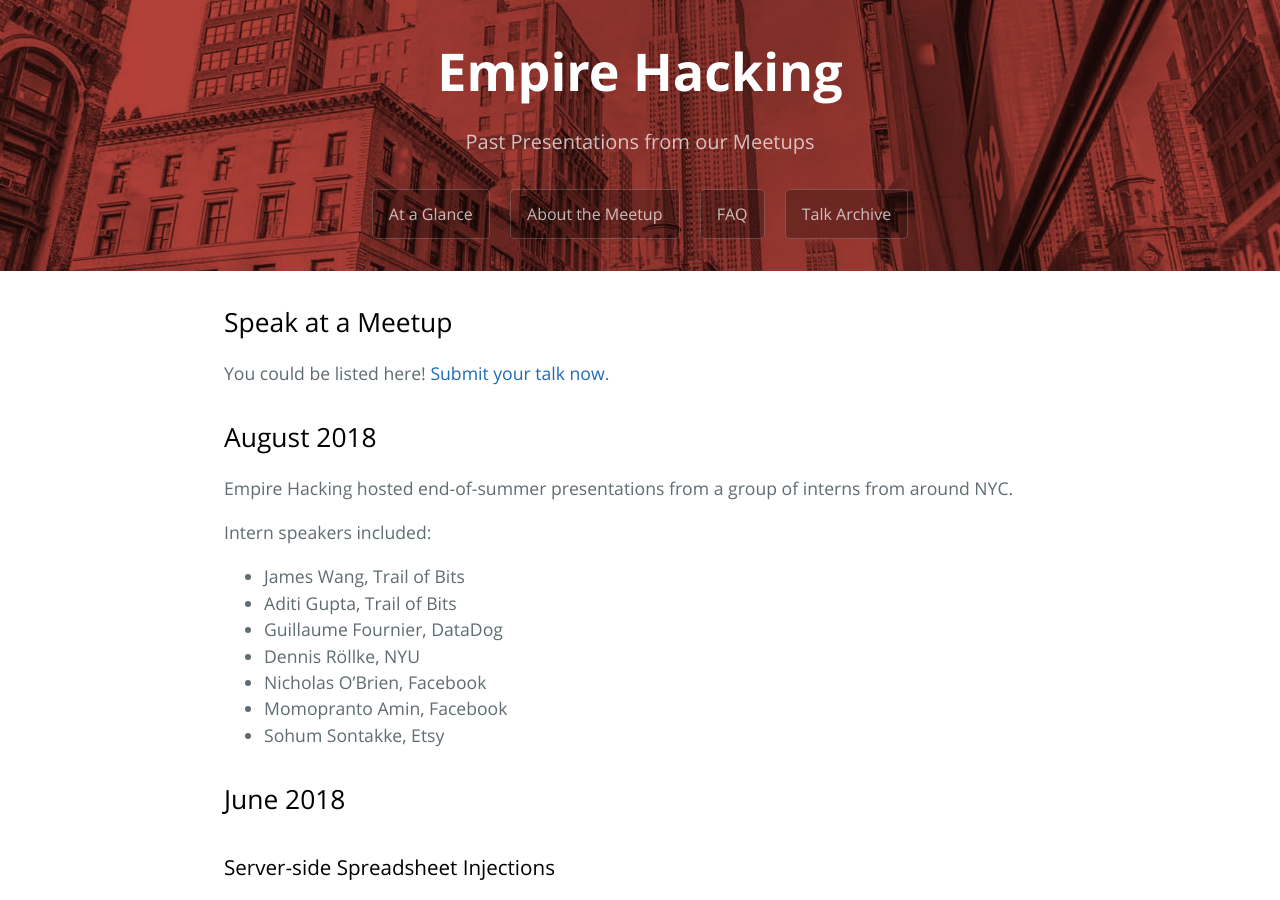
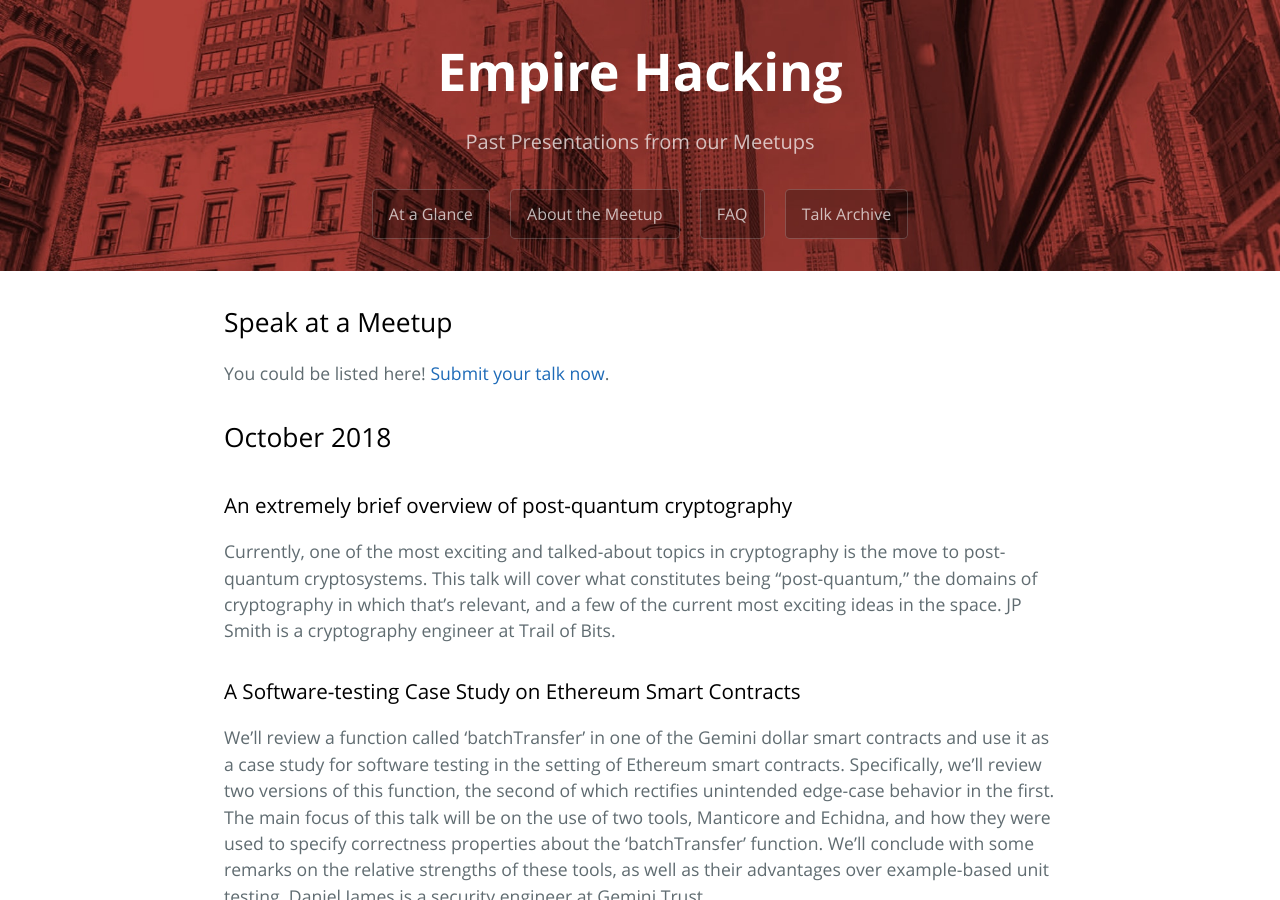
Before and after one commit to trailofbits/empirehacking.nyc, a Jekyll site: the page built from archive.md, in a window 1280 px wide and 900 px high. Built offline with Jekyll 4.4.1, drawn with Linux system fonts in a browser that asks for light colours; comment, search, counter and statistics services are not loaded; some of the changed text lies outside the part shown.

Commit message:
add october talks to archive

```diff
--- a/archive.md
+++ b/archive.md
@@ -8,6 +8,14 @@ permalink: /archive/
 ## Speak at a Meetup
 
 You could be listed here! [Submit your talk now](/about/#speak-at-a-meetup).
+
+## October 2018
+
+### An extremely brief overview of post-quantum cryptography
+Currently, one of the most exciting and talked-about topics in cryptography is the move to post-quantum cryptosystems. This talk will cover what constitutes being "post-quantum," the domains of cryptography in which that's relevant, and a few of the current most exciting ideas in the space. JP Smith is a cryptography engineer at Trail of Bits.
+
+### A Software-testing Case Study on Ethereum Smart Contracts
+We’ll review a function called ‘batchTransfer’ in one of the Gemini dollar smart contracts and use it as a case study for software testing in the setting of Ethereum smart contracts. Specifically, we’ll review two versions of this function, the second of which rectifies unintended edge-case behavior in the first. The main focus of this talk will be on the use of two tools, Manticore and Echidna, and how they were used to specify correctness properties about the ‘batchTransfer’ function. We’ll conclude with some remarks on the relative strengths of these tools, as well as their advantages over example-based unit testing. Daniel James is a security engineer at Gemini Trust.
 
 ## August 2018
 
```
